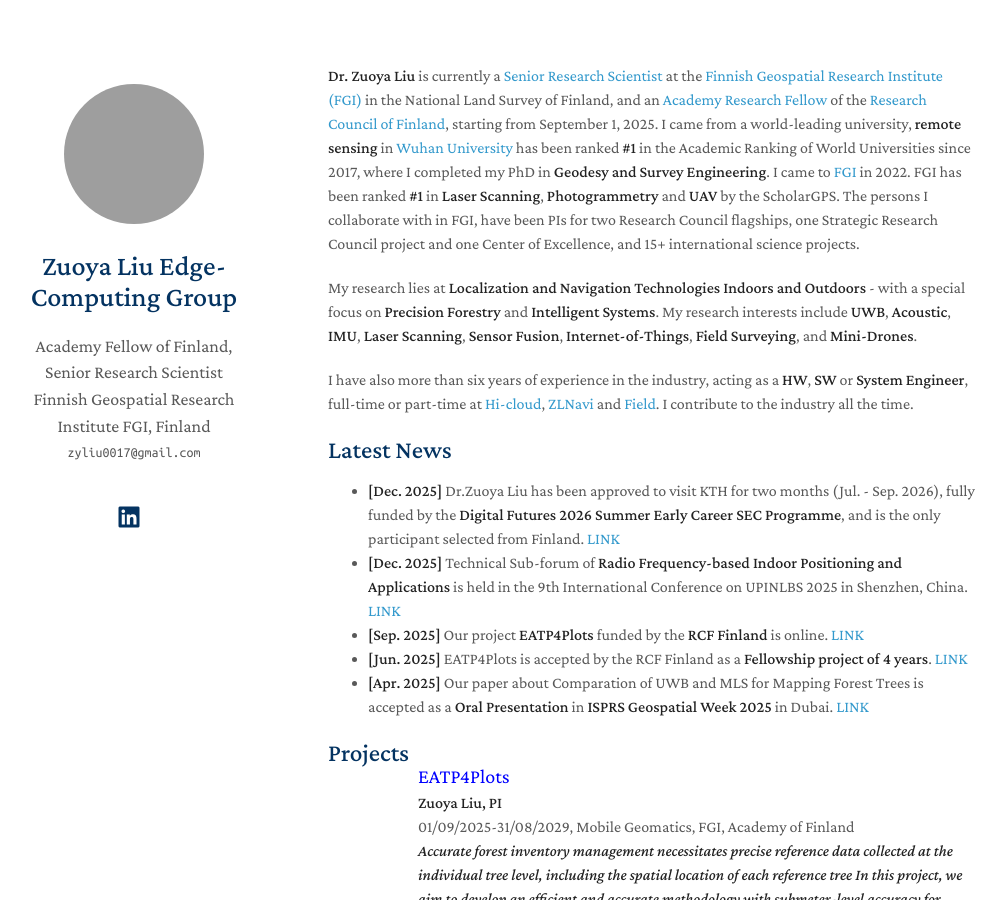
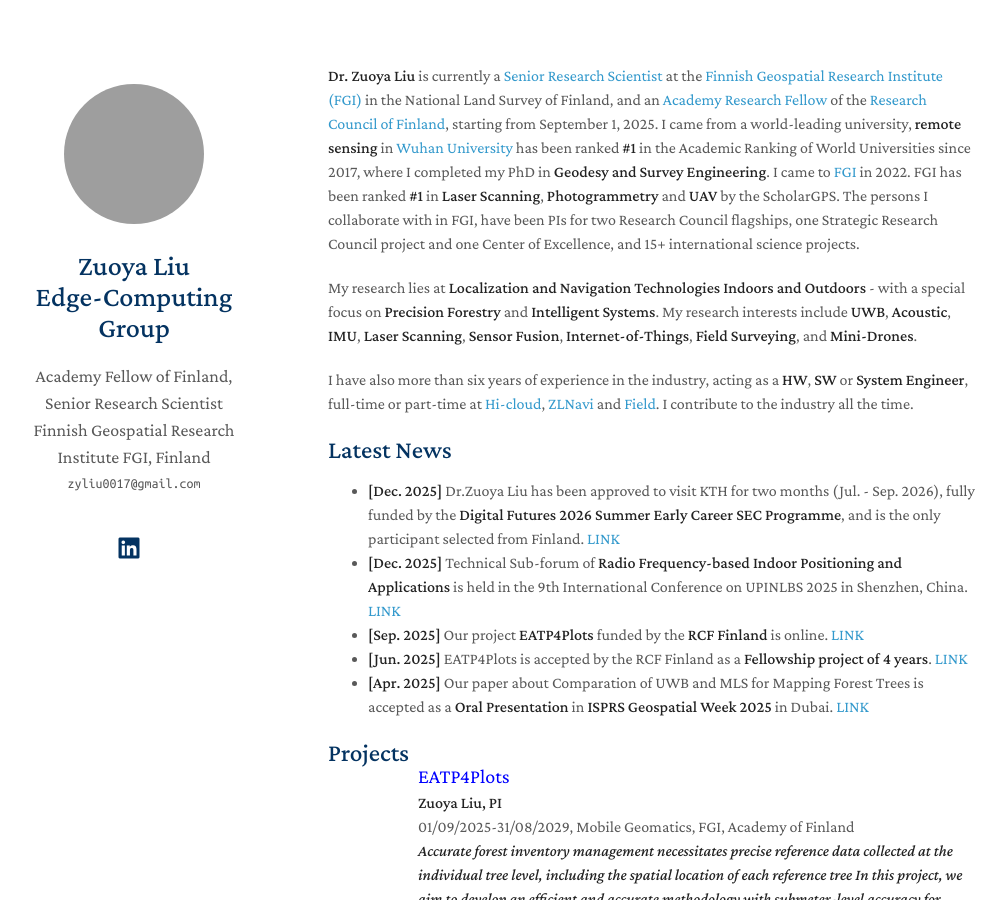
Before and after one commit to zyliu0017/zyliu0017.github.io, a Jekyll site: the page built from index.md, in a window 1280 px wide and 900 px high. Shown: the whole window, without its empty margins (142-1148 px from the left). Built offline with Jekyll 4.4.1, drawn with Linux system fonts in a browser that asks for light colours; a style sheet for code colours, icons or effects is not loaded; grey boxes are pictures that could not be loaded.

Commit message:
update info

```diff
--- a/_config.yml
+++ b/_config.yml
@@ -1,5 +1,5 @@
 # Basic Information
-title: Zuoya Liu Edge-Computing Group
+title: Zuoya Liu <br> Edge-Computing Group
 position: Academy Fellow of Finland, Senior Research Scientist
 affiliation: Finnish Geospatial Research Institute FGI, Finland
 email: zyliu0017@gmail.com
--- a/_layouts/homepage.html
+++ b/_layouts/homepage.html
@@ -43,12 +43,8 @@
         <a class="image avatar"><img src="{{ site.avatar }}" alt="avatar" style="width:140px; height:140px; border-radius:50%;"/></a>
         {% endif %}
 
-        <h1>{{ site.title }}</h1>
+        <h1>{{ site.title | raw}}</h1>
 
-        {% if site.group %}
-        <group style="font-size:1.12rem;">{{ site.group }}</group>
-        <br>
-        {% endif %}
         {% if site.position %}
         <position style="font-size:1.12rem;">{{ site.position }}</position>
         <br>
```
